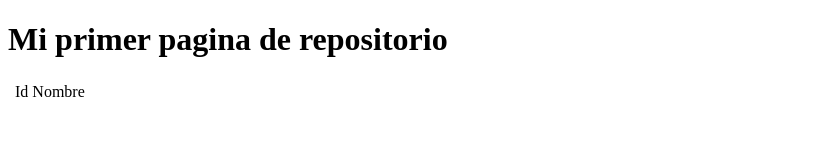
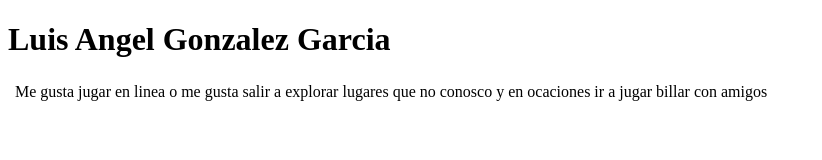
Before and after one commit to GG-Luis04/4SIS1A2024SIGONZALEZ-GARCIA-LUIS-ANGEL, a plain HTML site: page index.html in a window 1280 px wide. Shown: the whole page, without its empty margins (0-822 px from the left). Drawn offline with Linux system fonts and the light colour scheme.

Commit message:
cambios se hizo una tabla

```diff
--- a/index.html
+++ b/index.html
@@ -6,12 +6,12 @@
     <title>LUIS ANGEL GONZALEZ GARCIA</title>
 </head>
 <body>
-    <H1>Mi primer pagina de repositorio</H1>
+    <H1>Luis Angel Gonzalez Garcia</H1>
     <div class="container-main" >
         <table class="table-main" >
             <th>
-                <td>Id</td>
-                <td>Nombre</td>
+                <td>Me gusta jugar en linea</td>
+                <td> o me gusta salir a explorar lugares que no conosco y en ocaciones ir a jugar billar con amigos</td>
             </th>
         </table>
     </div>
```
